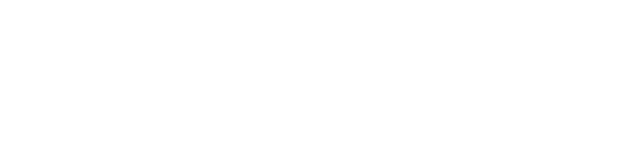
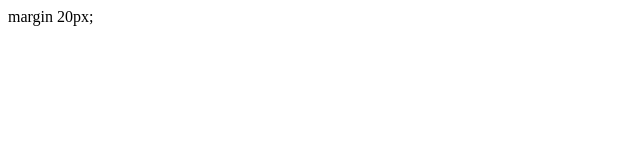
Before and after one commit to kalebeyuta/Aulas, a plain HTML site: page index.html in a window 1280 px wide. Shown: the whole page, without its empty margins (0-640 px from the left). Drawn offline with Linux system fonts and the light colour scheme.

```diff
--- a/index.html
+++ b/index.html
@@ -2,8 +2,10 @@
   <head>
     <meta charset='utf-8'>
     <title>"Morning Star jesus cristo"</title>
+
   </head>
   <body>
+    margin 20px;
 
   </body>
  </html>
```
